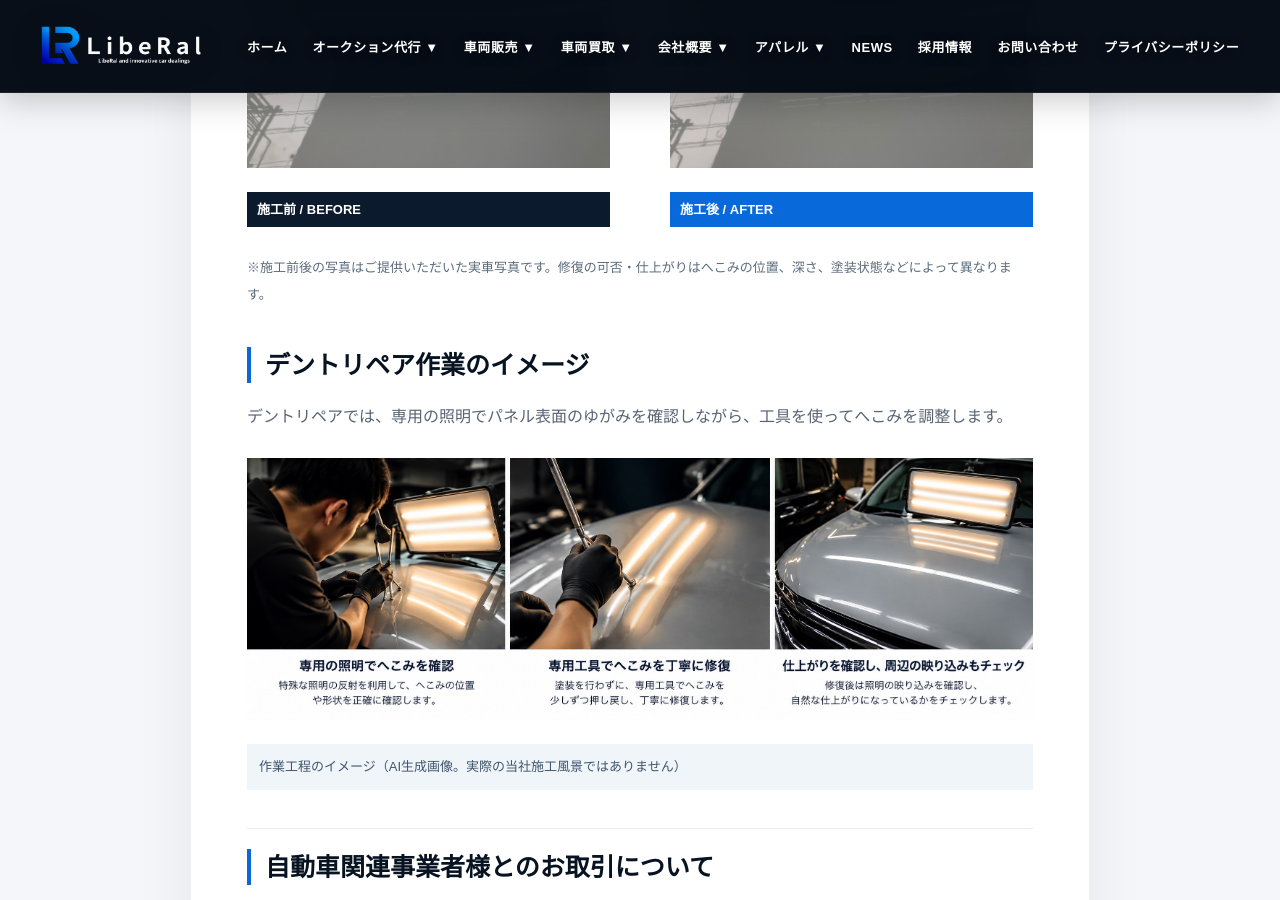
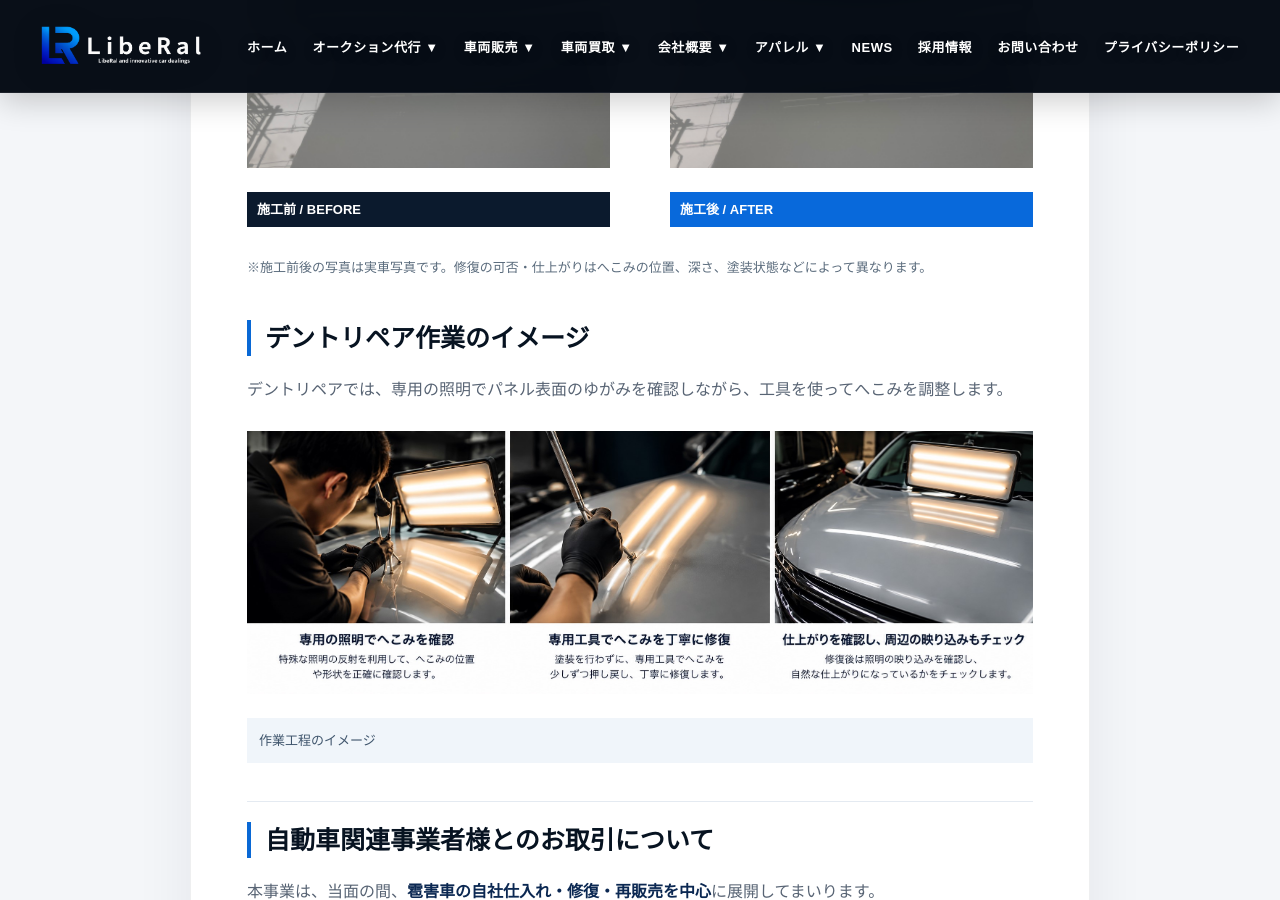
Before and after one commit to liberal0321/LibeRal., a Jekyll site: the page built from _posts/2026-10-09-dent-repair-business.md, in a window 1280 px wide and 900 px high, scrolled down 2083 px. Built offline with Jekyll 4.4.1, drawn with Linux system fonts in a browser that asks for light colours.

Commit message:
Refine notes and captions in dent repair post
Removed unnecessary wording from the note about the before and after photos and updated the caption for the work illustration.

```diff
--- a/_posts/2026-10-09-dent-repair-business.md
+++ b/_posts/2026-10-09-dent-repair-business.md
@@ -40,7 +40,7 @@
       <div class="dent-arrow" aria-hidden="true">›</div>
       <figure class="dent-after"><img src="{{ '/images/news/dent-repair/dent-04.jpg' | relative_url }}" alt="デントリペア施工事例2 施工後のボンネット" loading="lazy"><figcaption>施工後 / AFTER</figcaption></figure>
     </div>
-    <p class="dent-note">※施工前後の写真はご提供いただいた実車写真です。修復の可否・仕上がりはへこみの位置、深さ、塗装状態などによって異なります。</p>
+    <p class="dent-note">※施工前後の写真は実車写真です。修復の可否・仕上がりはへこみの位置、深さ、塗装状態などによって異なります。</p>
   </section>
 
   <section class="dent-section">
@@ -48,7 +48,7 @@
     <p>デントリペアでは、専用の照明でパネル表面のゆがみを確認しながら、工具を使ってへこみを調整します。</p>
     <figure class="dent-work">
       <img src="{{ '/images/news/dent-repair/dent-work-illustration.jpg' | relative_url }}" alt="デントリペアの作業工程を表現したイメージ画像" loading="lazy">
-      <figcaption>作業工程のイメージ（AI生成画像。実際の当社施工風景ではありません）</figcaption>
+      <figcaption>作業工程のイメージ</figcaption>
     </figure>
   </section>
 
```
